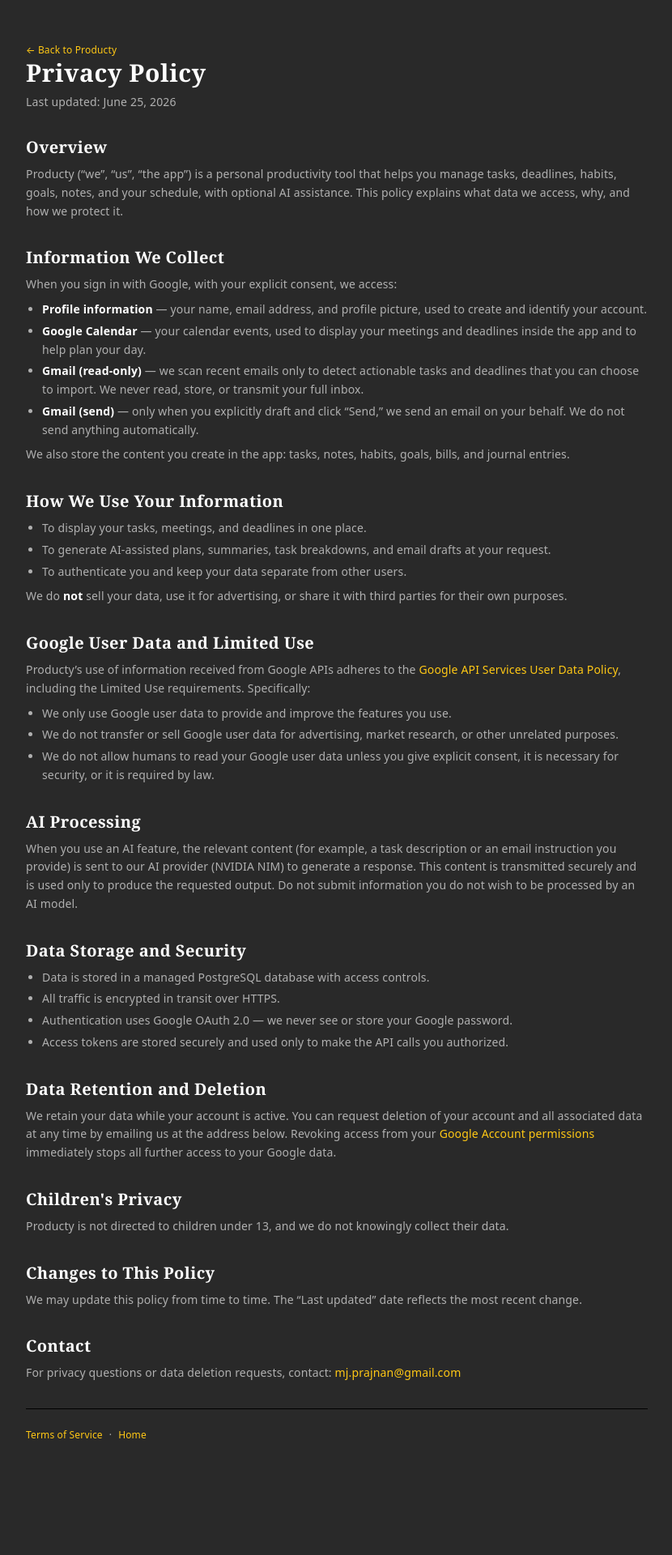
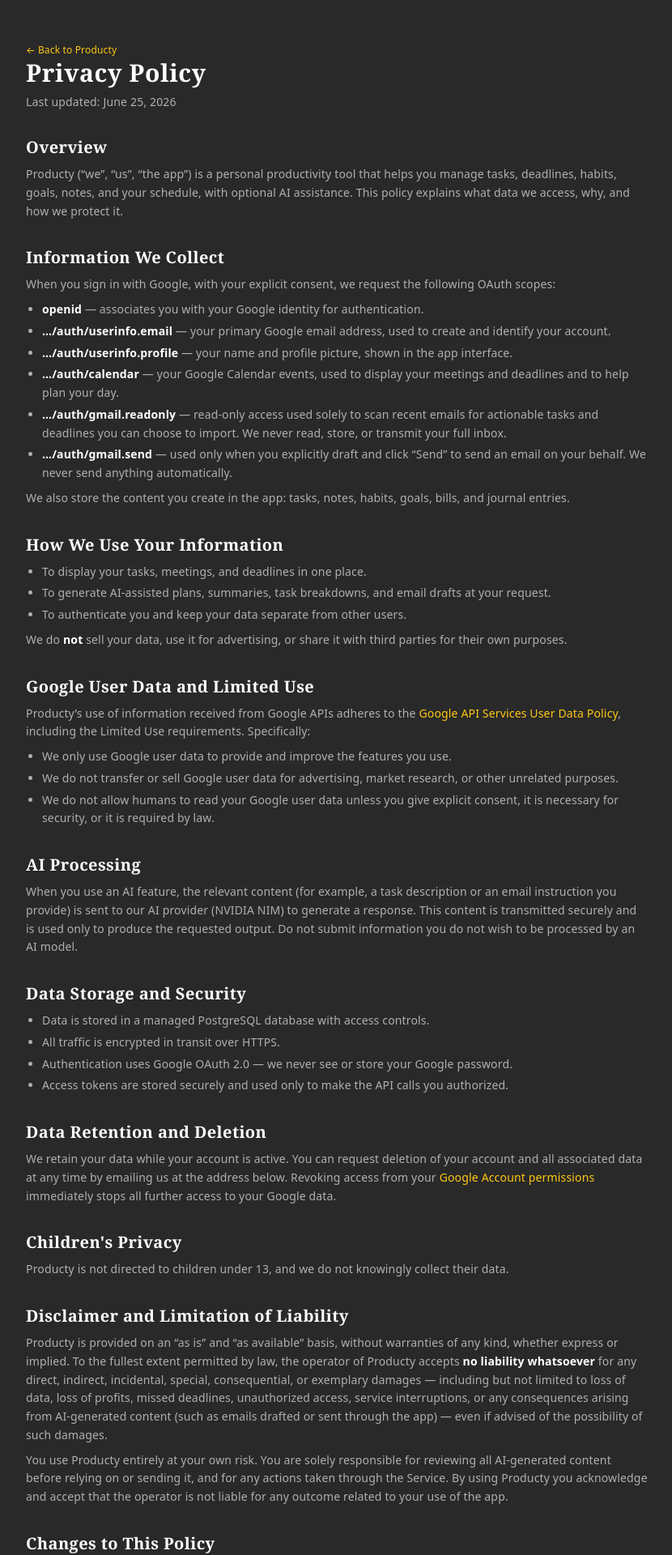
Before and after one commit to Prajnan-mj/Producty-AI-Based-Productivity-tool, a React (Vite) app in the folder frontend/: page /privacy in a window 1280 px wide. Shown: the top 1920 px of the page at 81% size, without its empty margins (224-1054 px from the left). Before the commit the page ends 1828 px from the top, so only its background shows below. Built offline with nearby package versions, Linux system fonts and the light colour scheme; no server answers.

Commit message:
Privacy/Terms: list exact OAuth scopes, add strong no-liability disclaimer

```diff
--- a/frontend/src/pages/Privacy.jsx
+++ b/frontend/src/pages/Privacy.jsx
@@ -30,12 +30,14 @@
         </Section>
 
         <Section title="Information We Collect">
-          <p>When you sign in with Google, with your explicit consent, we access:</p>
+          <p>When you sign in with Google, with your explicit consent, we request the following OAuth scopes:</p>
           <ul className="list-disc space-y-1 pl-5">
-            <li><strong className="text-text-primary">Profile information</strong> — your name, email address, and profile picture, used to create and identify your account.</li>
-            <li><strong className="text-text-primary">Google Calendar</strong> — your calendar events, used to display your meetings and deadlines inside the app and to help plan your day.</li>
-            <li><strong className="text-text-primary">Gmail (read-only)</strong> — we scan recent emails only to detect actionable tasks and deadlines that you can choose to import. We never read, store, or transmit your full inbox.</li>
-            <li><strong className="text-text-primary">Gmail (send)</strong> — only when you explicitly draft and click “Send,” we send an email on your behalf. We do not send anything automatically.</li>
+            <li><strong className="text-text-primary">openid</strong> — associates you with your Google identity for authentication.</li>
+            <li><strong className="text-text-primary">…/auth/userinfo.email</strong> — your primary Google email address, used to create and identify your account.</li>
+            <li><strong className="text-text-primary">…/auth/userinfo.profile</strong> — your name and profile picture, shown in the app interface.</li>
+            <li><strong className="text-text-primary">…/auth/calendar</strong> — your Google Calendar events, used to display your meetings and deadlines and to help plan your day.</li>
+            <li><strong className="text-text-primary">…/auth/gmail.readonly</strong> — read-only access used solely to scan recent emails for actionable tasks and deadlines you can choose to import. We never read, store, or transmit your full inbox.</li>
+            <li><strong className="text-text-primary">…/auth/gmail.send</strong> — used only when you explicitly draft and click “Send” to send an email on your behalf. We never send anything automatically.</li>
           </ul>
           <p>We also store the content you create in the app: tasks, notes, habits, goals, bills, and journal entries.</p>
         </Section>
@@ -97,6 +99,24 @@
           <p>Producty is not directed to children under 13, and we do not knowingly collect their data.</p>
         </Section>
 
+        <Section title="Disclaimer and Limitation of Liability">
+          <p>
+            Producty is provided on an “as is” and “as available” basis, without warranties of any
+            kind, whether express or implied. To the fullest extent permitted by law, the operator
+            of Producty accepts <strong className="text-text-primary">no liability whatsoever</strong> for
+            any direct, indirect, incidental, special, consequential, or exemplary damages — including
+            but not limited to loss of data, loss of profits, missed deadlines, unauthorized access,
+            service interruptions, or any consequences arising from AI-generated content (such as
+            emails drafted or sent through the app) — even if advised of the possibility of such damages.
+          </p>
+          <p>
+            You use Producty entirely at your own risk. You are solely responsible for reviewing all
+            AI-generated content before relying on or sending it, and for any actions taken through
+            the Service. By using Producty you acknowledge and accept that the operator is not liable
+            for any outcome related to your use of the app.
+          </p>
+        </Section>
+
         <Section title="Changes to This Policy">
           <p>We may update this policy from time to time. The “Last updated” date reflects the most recent change.</p>
         </Section>
--- a/frontend/src/pages/Terms.jsx
+++ b/frontend/src/pages/Terms.jsx
@@ -88,9 +88,19 @@
 
         <Section title="9. Limitation of Liability">
           <p>
-            To the maximum extent permitted by law, we are not liable for any indirect, incidental,
-            or consequential damages arising from your use of the Service, including any loss of
-            data or any consequences of AI-generated content you choose to act upon.
+            To the fullest extent permitted by law, the operator of Producty shall
+            <strong className="text-text-primary"> not be liable for anything </strong>
+            arising out of or related to your use of the Service. This includes, without limitation,
+            any direct, indirect, incidental, special, consequential, punitive, or exemplary damages;
+            any loss of data, profits, revenue, or goodwill; missed deadlines; unauthorized access to
+            your account or data; service interruptions or errors; and any consequences of
+            AI-generated content, including emails drafted or sent through the Service.
+          </p>
+          <p>
+            You use the Service entirely at your own risk and are solely responsible for reviewing
+            and verifying any AI-generated content before sending it or acting on it. In no event
+            shall the operator’s total liability exceed the amount you paid to use the Service, which
+            for a free service is zero.
           </p>
         </Section>
 
```
